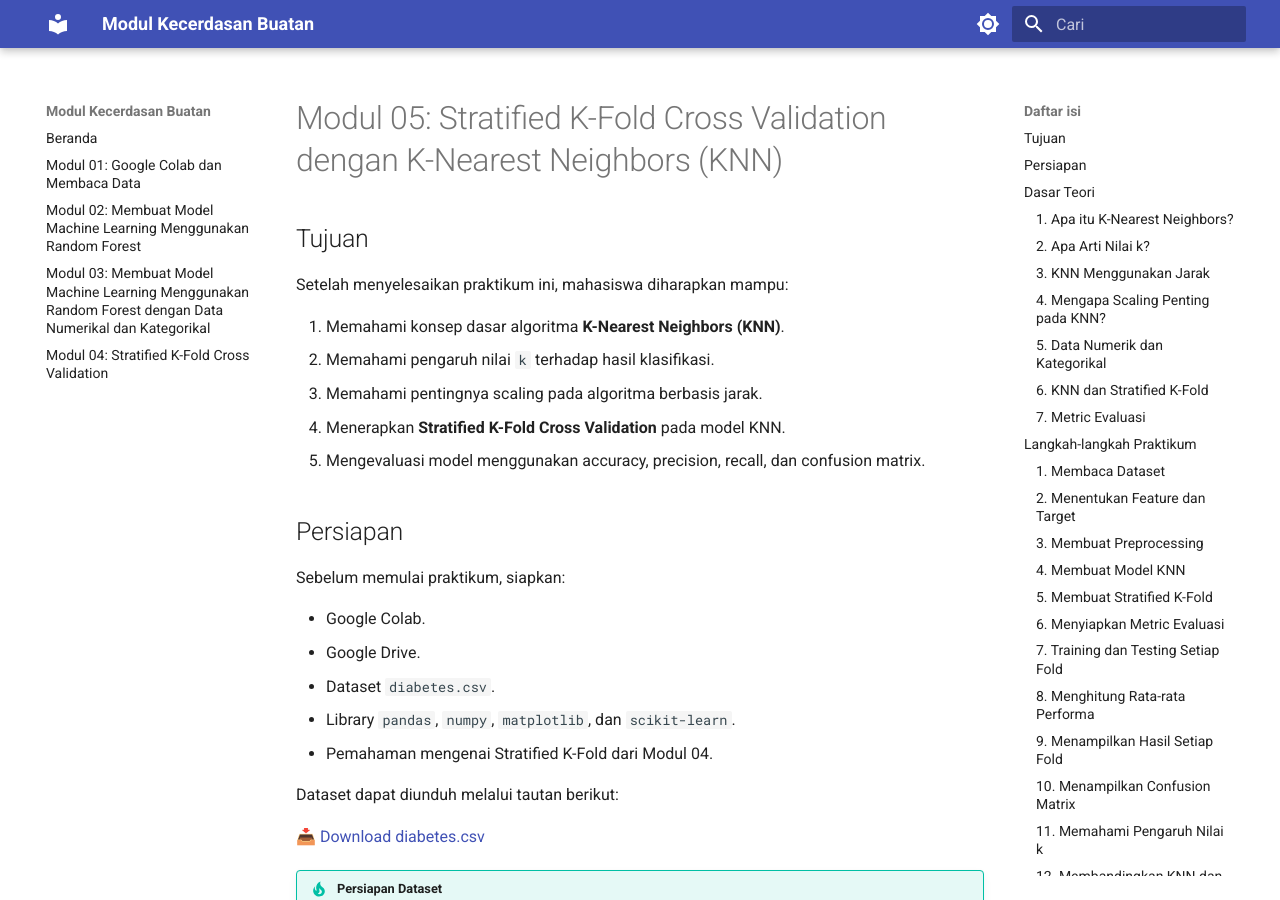
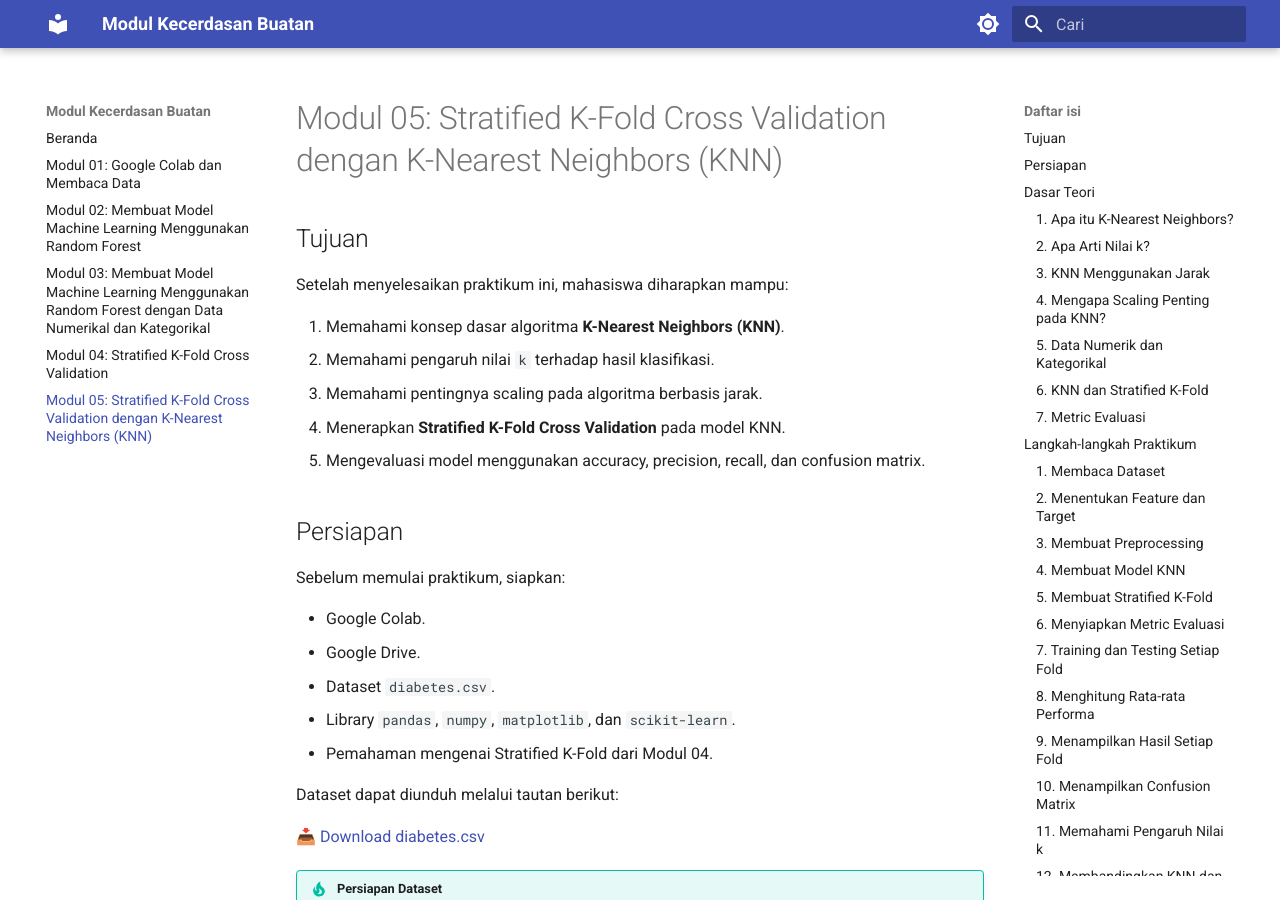
Before and after one commit to hysun7/modul-ai, an MkDocs documentation site: the page built from docs/modul05.md, in a window 1280 px wide and 900 px high. Built offline with MkDocs 1.6.1 and Material for MkDocs 9.7.7, drawn with Linux system fonts in a browser that asks for light colours.

Commit message:
Update mkdocs.yml

```diff
--- a/mkdocs.yml
+++ b/mkdocs.yml
@@ -51,7 +51,7 @@ nav:
   - "Modul 02: Membuat Model Machine Learning Menggunakan Random Forest": modul02.md
   - "Modul 03: Membuat Model Machine Learning Menggunakan Random Forest dengan Data Numerikal dan Kategorikal": modul03.md
   - "Modul 04: Stratified K-Fold Cross Validation": modul04.md
-  #- "Modul 05: Stratified K-Fold Cross Validation dengan K-Nearest Neighbors (KNN)": modul05.md
+  - "Modul 05: Stratified K-Fold Cross Validation dengan K-Nearest Neighbors (KNN)": modul05.md
   #- "Modul 06: Stratified K-Fold Cross Validation dengan Support Vector Machine (SVM)": modul06.md
   #- "Modul 07: Stratified K-Fold Cross Validation dengan Neural Network (MLP)": modul07.md
   #- "Modul 08: Klasifikasi Gambar Dataset MNIST dengan Convolutional Neural Network (CNN)": modul08.md
```
